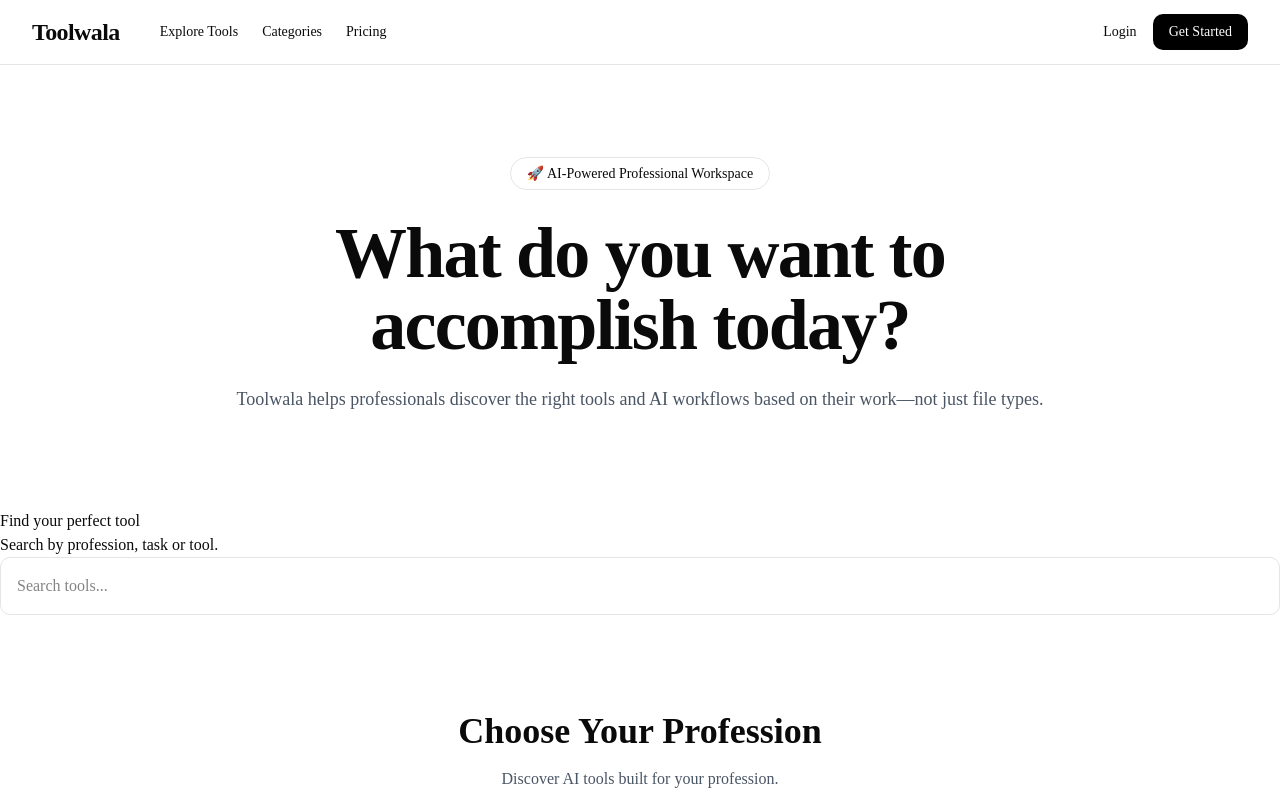
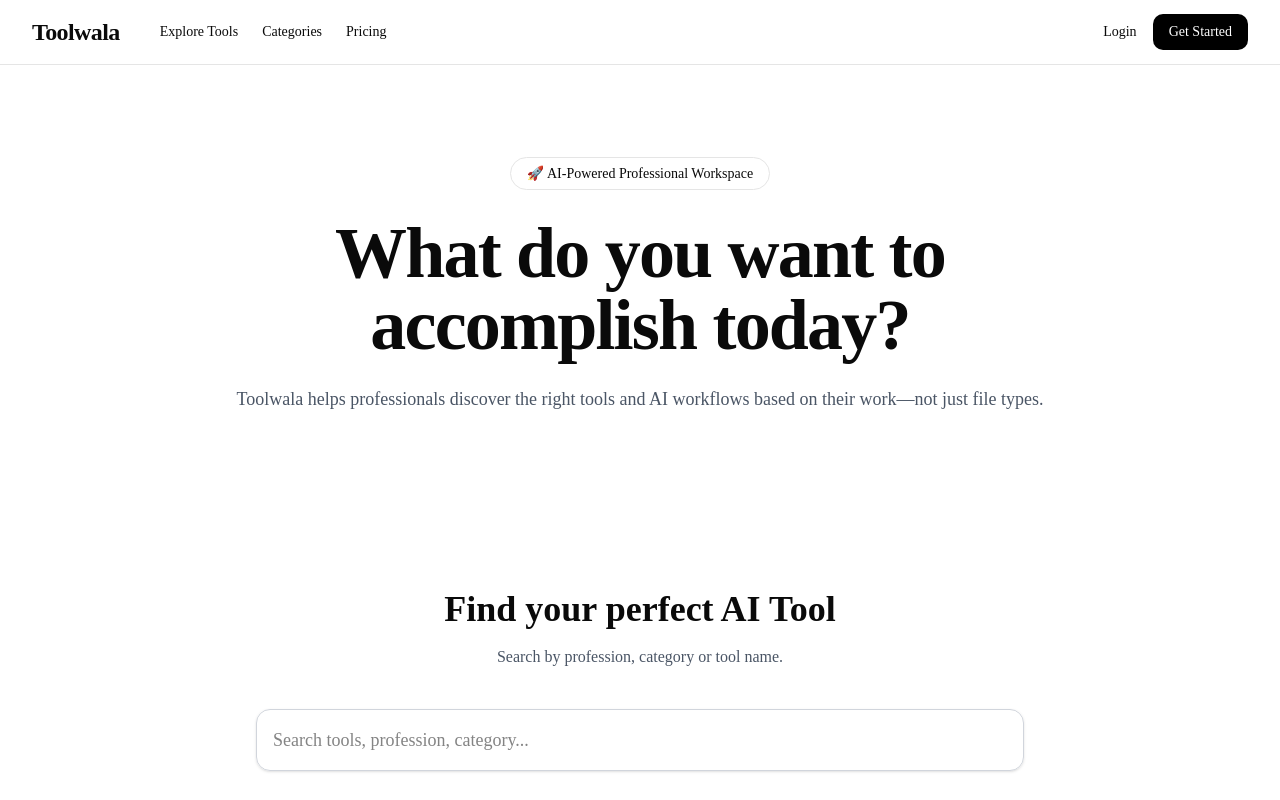
Before and after one commit to Abhinav-Anand9693/toolwala, a Next.js app: page / in a window 1280 px wide. Shown: the top 800 px of the page. Built offline with nearby package versions, Linux system fonts and the light colour scheme.

Commit message:
feat: implement live search

```diff
--- a/src/components/home/SearchSection.tsx
+++ b/src/components/home/SearchSection.tsx
@@ -2,16 +2,20 @@
 
 export default function SearchSection() {
   return (
-    <section>
+    <section className="py-20">
+      <div className="mx-auto max-w-5xl text-center">
+        <h2 className="text-4xl font-bold">
+          Find your perfect AI Tool
+        </h2>
 
-      <h2>Find your perfect tool</h2>
+        <p className="mt-4 text-gray-600">
+          Search by profession, category or tool name.
+        </p>
 
-      <p>
-        Search by profession, task or tool.
-      </p>
-
-      <SearchBar />
-
+        <div className="mt-10">
+          <SearchBar />
+        </div>
+      </div>
     </section>
   );
 }
--- a/src/components/searches/SearchBar.tsx
+++ b/src/components/searches/SearchBar.tsx
@@ -1,17 +1,36 @@
 "use client";
 
 import { useState } from "react";
+import { searchTools } from "@/lib/search";
+import SearchResults from "./SearchResults";
+import { Tool } from "@/types/tool";
 
 export default function SearchBar() {
   const [query, setQuery] = useState("");
+  const [results, setResults] = useState<Tool[]>([]);
+
+  function handleSearch(value: string) {
+    setQuery(value);
+
+    if (!value.trim()) {
+      setResults([]);
+      return;
+    }
+
+    setResults(searchTools(value));
+  }
 
   return (
-    <input
-      type="text"
-      placeholder="Search tools..."
-      value={query}
-      onChange={(e) => setQuery(e.target.value)}
-      className="w-full rounded-lg border p-4"
-    />
+    <div className="w-full max-w-3xl mx-auto">
+      <input
+        type="text"
+        value={query}
+        onChange={(e) => handleSearch(e.target.value)}
+        placeholder="Search tools, profession, category..."
+        className="w-full rounded-xl border border-gray-300 p-4 text-lg shadow-sm focus:outline-none focus:ring-2 focus:ring-blue-500"
+      />
+
+      <SearchResults tools={results} />
+    </div>
   );
 }
--- a/src/components/searches/SearchResults.tsx
+++ b/src/components/searches/SearchResults.tsx
@@ -1,3 +1,23 @@
-export default function SearchResults() {
-  return null;
+import ToolCard from "@/components/tool/ToolCard";
+import { Tool } from "@/types/tool";
+
+type SearchResultsProps = {
+  tools: Tool[];
+};
+
+export default function SearchResults({
+  tools,
+}: SearchResultsProps) {
+  if (tools.length === 0) return null;
+
+  return (
+    <div className="mt-8 grid gap-6 md:grid-cols-2 lg:grid-cols-3">
+      {tools.map((tool) => (
+        <ToolCard
+          key={tool.id}
+          tool={tool}
+        />
+      ))}
+    </div>
+  );
 }
--- a/src/lib/search.ts
+++ b/src/lib/search.ts
@@ -1,7 +1,9 @@
 import { tools } from "@/config/tools";
 
 export function searchTools(query: string) {
-  const keyword = query.toLowerCase();
+  const keyword = query.trim().toLowerCase();
+
+  if (!keyword) return [];
 
   return tools.filter((tool) => {
     return (
```
